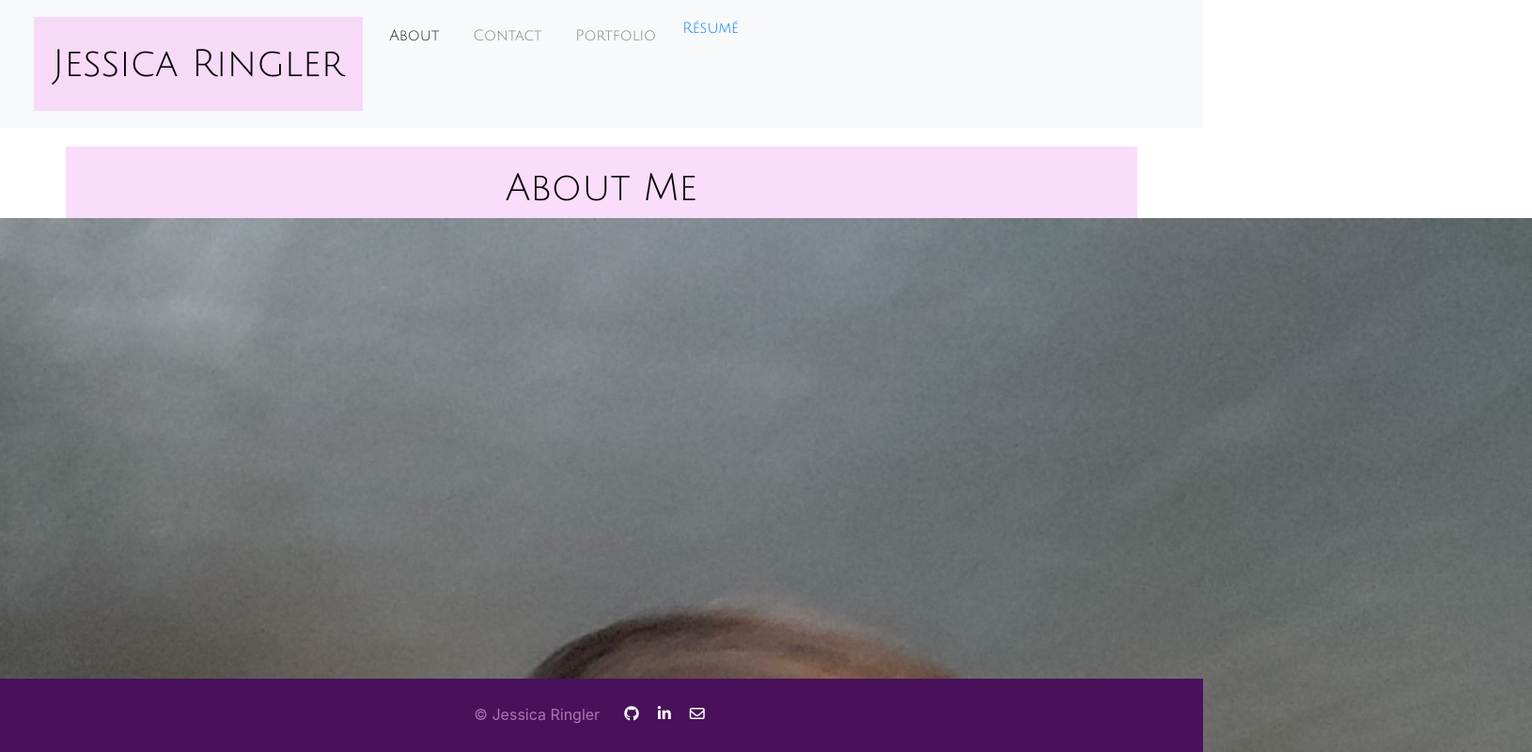
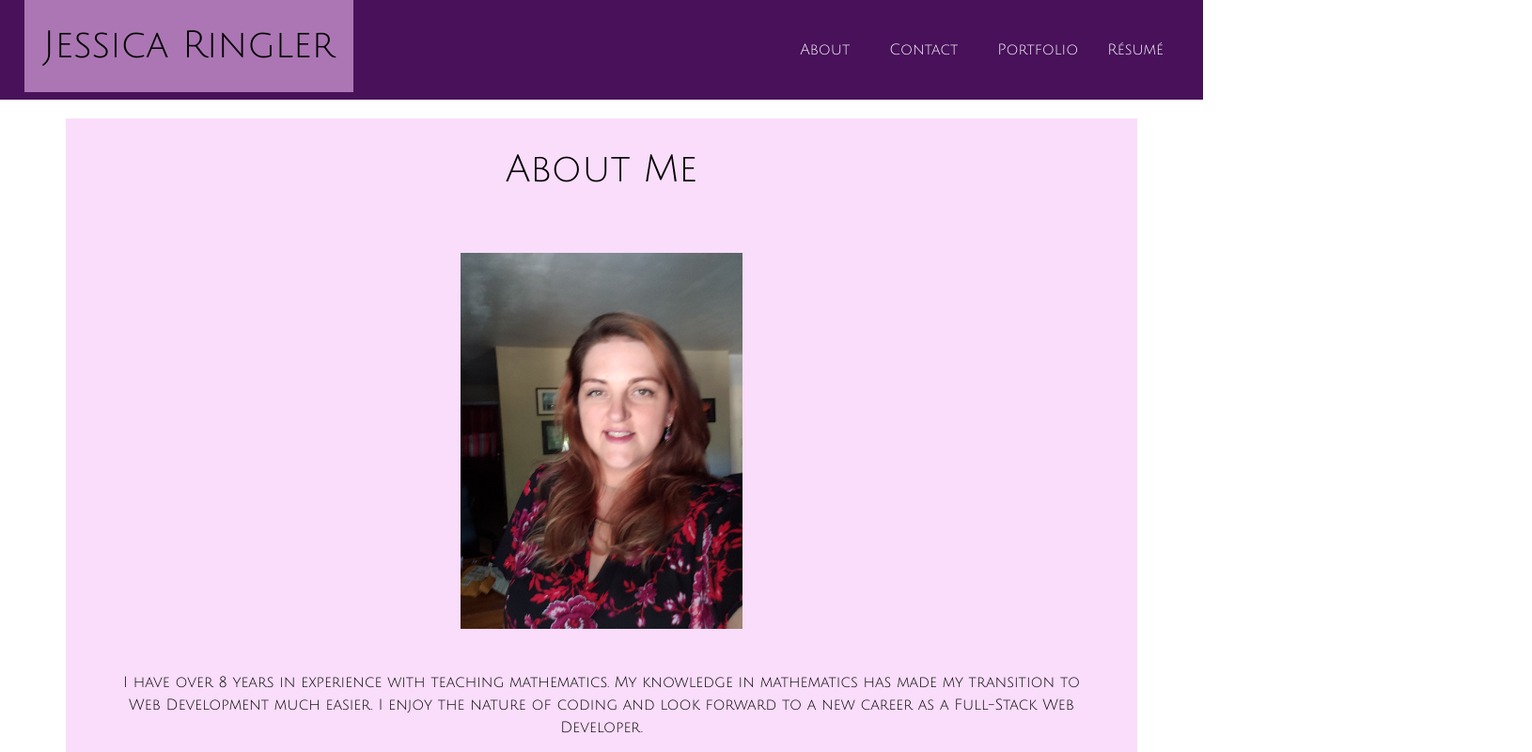
Before and after one commit to jrringler13759/reactportfolio, a React (Create React App) app: page /about in a window 1280 px wide. Shown: the top 800 px of the page at 94% size, 1630 px wide, since content can reach past the window. Built offline with nearby package versions, Linux system fonts and the light colour scheme.

Commit message:
finished css for header footer and about components

```diff
--- a/src/App.css
+++ b/src/App.css
@@ -0,0 +1,10 @@
+html {
+    position: relative;
+    min-height: 100%;
+}
+
+body {
+    background-image:rgba(246, 194, 248, 0.571);
+    color:black;
+    margin: 0 0 100px 0;
+}
--- a/src/components/Footer/FooterStyle.css
+++ b/src/components/Footer/FooterStyle.css
@@ -1,12 +1,12 @@
 footer {
   background:  rgb(72, 17, 90);
   color:  rgba(246, 194, 248, 0.571);
-  text-align: center;
-  height: 60px;
-  position: absolute !important;
-  bottom: 0;
+  flex: 0 0 auto;
+  display: flex;
+  margin: 1em;
+  padding: 1em;
   width: 100%;
-  padding-bottom: 70px !important;
+  justify-content: center;
 }
 
 footer a {
--- a/src/components/Header/Header.js
+++ b/src/components/Header/Header.js
@@ -5,13 +5,13 @@ import "./HeaderStyle.css";
 // Depending on the current path, this component sets the "active" class on the appropriate navigation link item
 function Header() {
   return (
-    <nav className="navbar navbar-expand-lg navbar-light bg-light">
-      <div>
-        <ul className="navbar-nav">
-          <li className="nav-item">
+    <nav className="navbar">
+        <div className = "brand-name-div">
           <span class="brand-name">Jessica Ringler</span>
-          </li>
-          <li className="nav-item">
+        </div>
+
+        <div className="navbar justify-content-end">
+
             <Link
               to="/"
               className={
@@ -22,28 +22,27 @@ function Header() {
             >
               About
             </Link>
-          </li>
-          <li className="nav-item">
+
+
             <Link
               to="/contact"
               className={window.location.pathname === "/contact" ? "nav-link active" : "nav-link"}
             >
               Contact
             </Link>
-          </li>
-          <li className="nav-item">
+
+
             <Link
               to="/portfolio"
               className={window.location.pathname === "/portfolio" ? "nav-link active" : "nav-link"}
             >
               Portfolio
             </Link>
-          </li>
-          <li className="nav-item">
+
+
             <a href = "JessicaRingler-Resume.pdf" target = "blank" >R&#233;sum&#233;</a>
-          </li>
-        </ul>
-      </div>
+
+        </div>
     </nav>
   );
 }
--- a/src/components/Header/HeaderStyle.css
+++ b/src/components/Header/HeaderStyle.css
@@ -9,9 +9,9 @@ nav {
 
 }
 
-.nav-item {
-  color:  white;
-  text-decoration: none;
+a {
+  color:  white !important;
+  text-decoration: none !important;
   font-family: 'Julius Sans One', sans-serif;
   padding: 5px;
   margin: 5px;
@@ -19,13 +19,13 @@ nav {
 
 }
 
-nav-item:hover {
+a:hover {
   text-decoration: none;
   color: white;
 }
 
 
-nav-item:active {
+a:active {
   text-decoration: none;
   color: white;
 }
--- a/src/pages/About/About.js
+++ b/src/pages/About/About.js
@@ -1,4 +1,5 @@
 import React from "react";
+import "./AboutStyle.css";
 
 
 function About() {
@@ -10,7 +11,7 @@ function About() {
         </div>
 
         <div className = "row justify-content-center">
-          <img id = "profilePic" class = "responsive" src = "Assets/ProfilePic.jpg" alt = "Jessica Ringler" />
+          <img id = "profilePic" className = "responsive" src = "Assets/ProfilePic.jpg" alt = "Jessica Ringler" />
         </div>
 
         <br />
--- a/src/pages/About/AboutStyle.css
+++ b/src/pages/About/AboutStyle.css
@@ -0,0 +1,20 @@
+p {
+    font-size: 16px;
+}
+
+#aboutMe {
+    margin-bottom: 20px;
+}
+
+.row {
+    margin: 10px;
+}
+
+
+img {
+    display: block;
+    width: 300px;
+    margin: 15px;
+    position: relative;
+    top: 20px;
+}
--- a/src/pages/Portfolio/Portfolio.js
+++ b/src/pages/Portfolio/Portfolio.js
@@ -1,5 +1,5 @@
 import React, { Component } from "react";
-import projects from "../utils/projects.json";
+import projects from "../../utils/projects.json";
 import Project from "../../components/Project/Project";
 
 
```
Also changed, not shown: src/components/ContactForm/ContactForm.js (deleted, +0 -10 lines), src/components/ContactForm/ContactStylee.css (deleted, +0 -15 lines).
